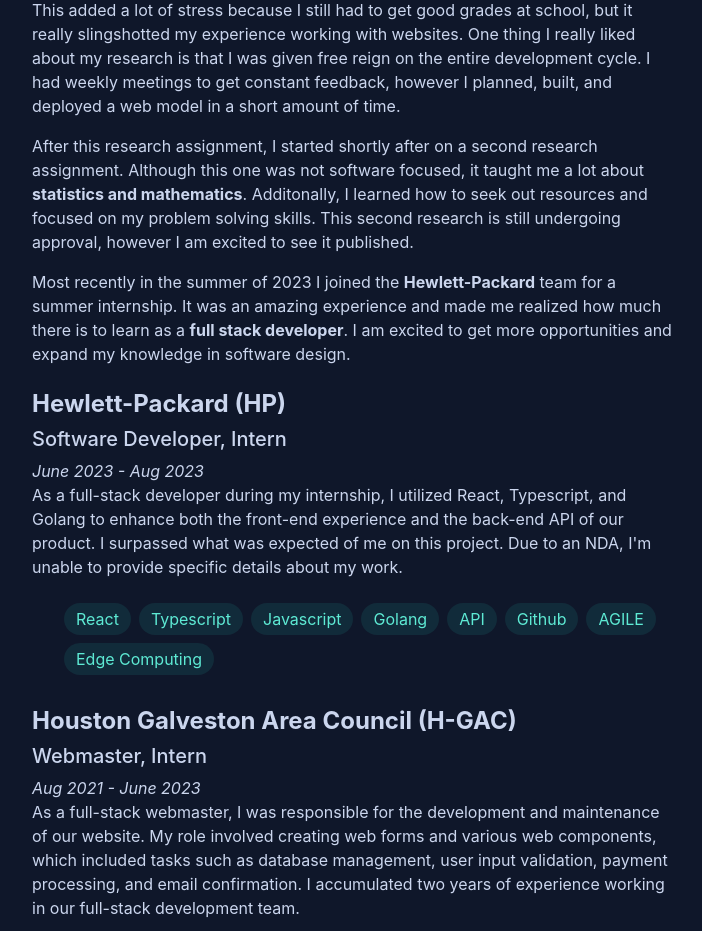
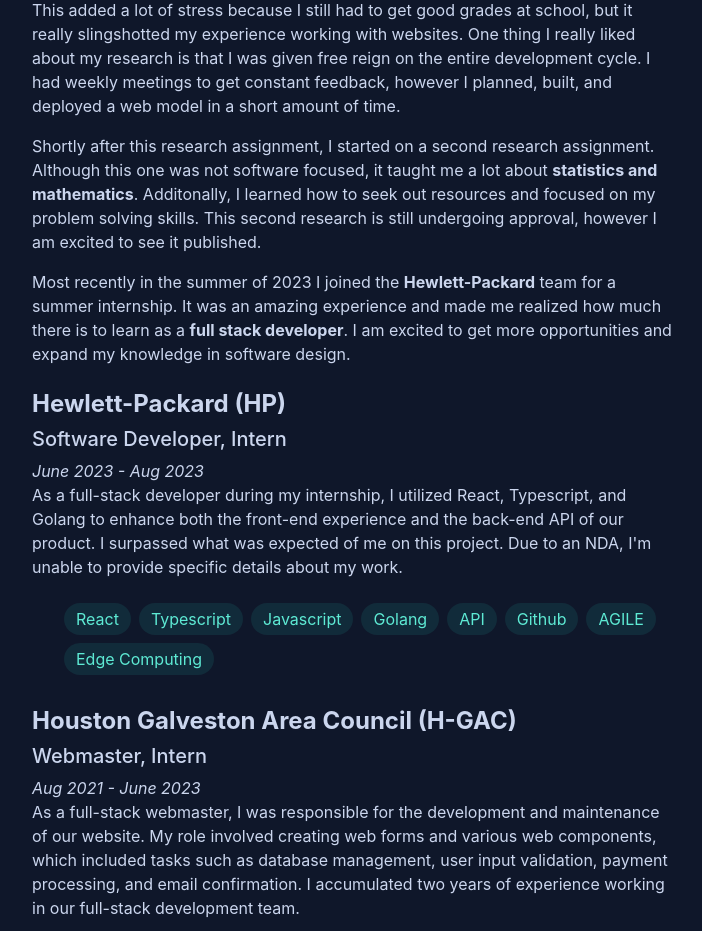
Before and after one commit to pdsatter/Portfolio, a React (Create React App) app in the folder portfolio-app/: page / in a window 1280 px wide. Shown: the part 880-1811 px from the top of the page, without its empty margins (525-1227 px from the left). Built offline with nearby package versions, Linux system fonts and the light colour scheme.

Commit message:
Fix typo

```diff
--- a/portfolio-app/src/Experience.tsx
+++ b/portfolio-app/src/Experience.tsx
@@ -15,7 +15,7 @@
             meetings to get constant feedback, however I planned, built, and deployed a web model in a short amount of time.
         </p>
         <p>
-            After this research assignment, I started shortly after on a second research assignment.  Although this one was not
+            Shortly after this research assignment, I started on a second research assignment.  Although this one was not
             software focused, it taught me a lot about <strong>statistics and mathematics</strong>.  Additonally, I learned how to seek out resources and focused on my problem solving skills.
             This second research is still undergoing approval, however I am excited to see it published.
         </p>
```
